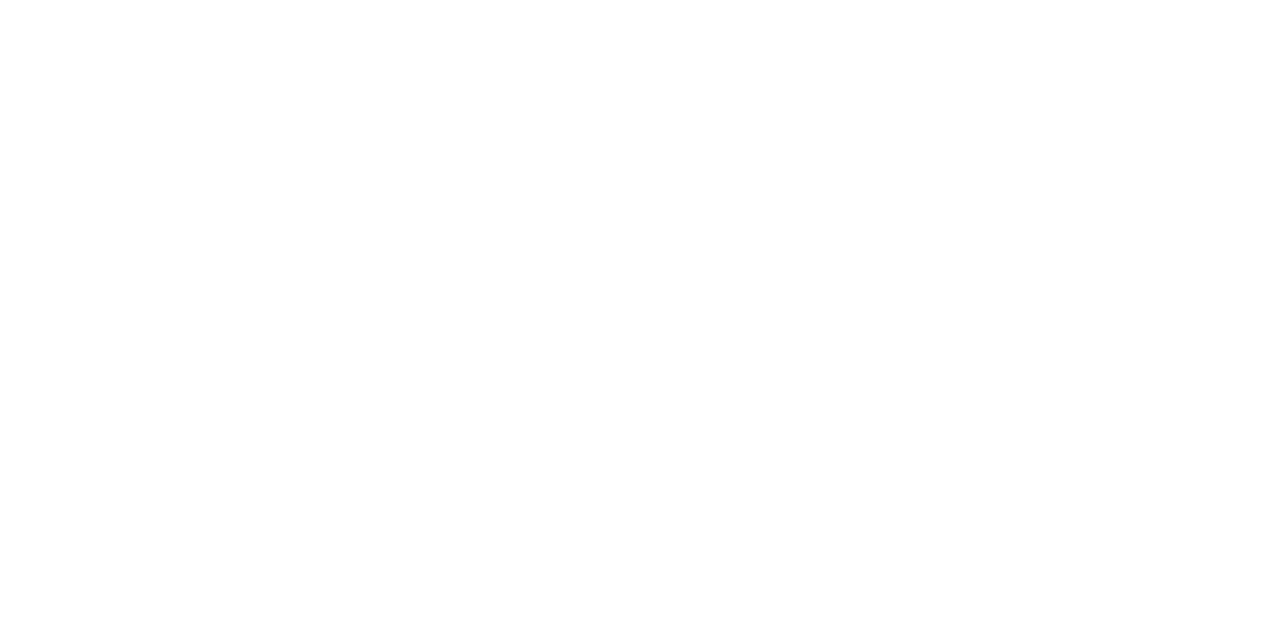
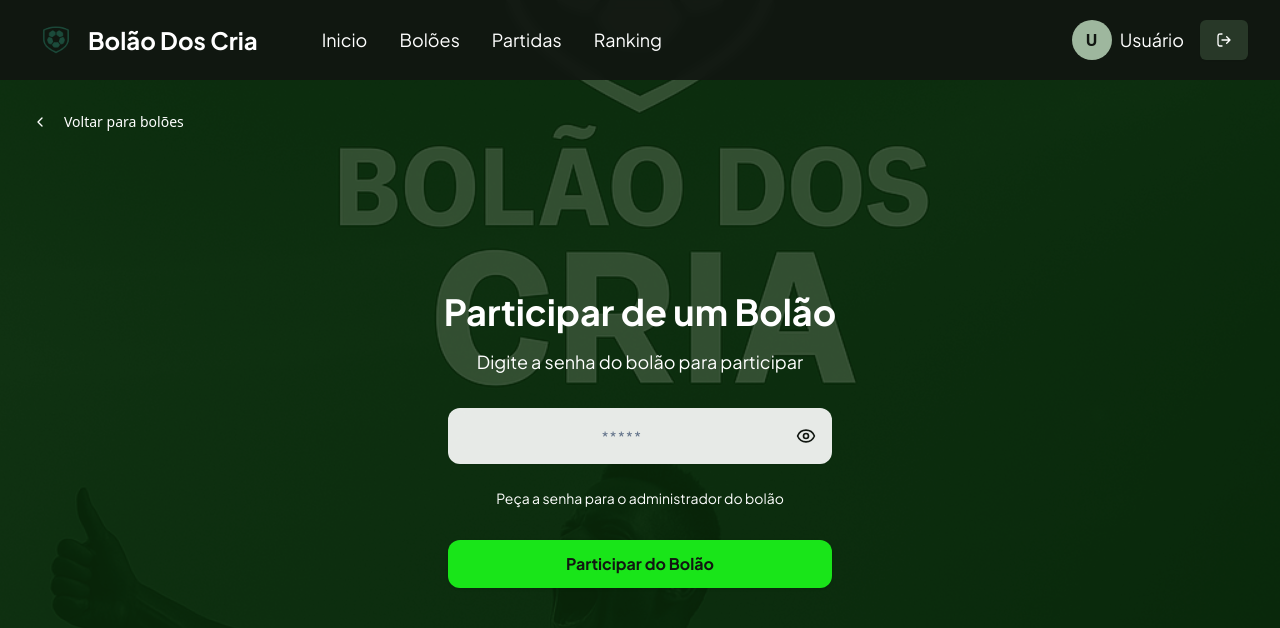
Before and after one commit to SamuelMota321/bolao_dos_cria, a React (Vite) app: page /participar-bolao in a window 1280 px wide. Before the commit this address had no page. Shown: the top 628 px of the page. Built offline with nearby package versions, Linux system fonts and the light colour scheme.

Commit message:
Create Participar de um Bolão page

```diff
--- a/src/index.tsx
+++ b/src/index.tsx
@@ -6,6 +6,7 @@
 import { TelaSucesso } from "./screens/TelaSucesso";
 import { Dashboard } from "./screens/Dashboard";
 import { CriarBolao } from "./screens/CriarBolao";
+import { ParticiparBolao } from "./screens/ParticiparBolao";
 
 createRoot(document.getElementById("app") as HTMLElement).render(
   <StrictMode>
@@ -16,6 +17,7 @@
         <Route path="/sucesso" element={<TelaSucesso />} />
         <Route path="/dashboard" element={<Dashboard />} />
         <Route path="/criar-bolao" element={<CriarBolao />} />
+        <Route path="/participar-bolao" element={<ParticiparBolao />} />
       </Routes>
     </Router>
   </StrictMode>
--- a/src/screens/Dashboard/Dashboard.tsx
+++ b/src/screens/Dashboard/Dashboard.tsx
@@ -70,7 +70,11 @@
             >
               Criar Bolão
             </Button>
-            <Button variant="outline" className="bg-[#283828] hover:bg-[#283828]/90 text-white border-none h-10 px-6 rounded-lg">
+            <Button
+              variant="outline"
+              className="bg-[#283828] hover:bg-[#283828]/90 text-white border-none h-10 px-6 rounded-lg"
+              onClick={() => navigate("/participar-bolao")}
+            >
               Participar
             </Button>
           </div>
@@ -111,7 +115,11 @@
             >
               Criar um Bolão
             </Button>
-            <Button variant="outline" className="bg-[#283828] hover:bg-[#283828]/90 text-white border-none h-10 px-6 rounded-lg">
+            <Button
+              variant="outline"
+              className="bg-[#283828] hover:bg-[#283828]/90 text-white border-none h-10 px-6 rounded-lg"
+              onClick={() => navigate("/participar-bolao")}
+            >
               Ver Todos os Bolões
             </Button>
           </div>
--- /dev/null
+++ b/src/screens/ParticiparBolao/ParticiparBolao.tsx
@@ -0,0 +1,135 @@
+import React, { useState } from "react";
+import { Button } from "../../components/ui/button";
+import { Input } from "../../components/ui/input";
+import { useNavigate } from "react-router-dom";
+import { ChevronLeft, Eye, EyeOff } from "lucide-react";
+
+export const ParticiparBolao = (): JSX.Element => {
+  const navigate = useNavigate();
+  const [showPassword, setShowPassword] = useState(false);
+  const [password, setPassword] = useState("");
+
+  const handleSubmit = (e: React.FormEvent) => {
+    e.preventDefault();
+    // Here you would validate the password and join the pool
+    // For now, we'll just navigate back to dashboard
+    navigate("/dashboard");
+  };
+
+  return (
+    <div className="min-h-screen bg-[#0B2B0B] relative overflow-hidden">
+      {/* Background image with overlay */}
+      <div className="absolute inset-0">
+        <img
+          className="w-full h-full object-cover"
+          alt="Soccer background"
+          src="/chatgpt-image-6-de-mai--de-2025--15-51-28-1-1.png"
+        />
+        <div className="absolute inset-0 bg-[#0B2B0B]/80"></div>
+      </div>
+
+      {/* Navigation */}
+      <nav className="relative z-10 flex items-center justify-between px-8 py-4 bg-[#111611]/90 backdrop-blur-sm">
+        <div className="flex items-center gap-16">
+          <div className="flex items-center gap-2">
+            <img
+              src="/chatgpt-image-6-de-mai--de-2025--16-00-29-1-1.png"
+              alt="Logo"
+              className="w-12 h-12"
+            />
+            <span className="text-white text-2xl font-bold [font-family:'Plus_Jakarta_Sans',Helvetica]">
+              Bolão Dos Cria
+            </span>
+          </div>
+          <div className="flex items-center gap-8">
+            <span className="text-white text-lg [font-family:'Plus_Jakarta_Sans',Helvetica]">
+              Inicio
+            </span>
+            <span className="text-white text-lg [font-family:'Plus_Jakarta_Sans',Helvetica]">
+              Bolões
+            </span>
+            <span className="text-white text-lg [font-family:'Plus_Jakarta_Sans',Helvetica]">
+              Partidas
+            </span>
+            <span className="text-white text-lg [font-family:'Plus_Jakarta_Sans',Helvetica]">
+              Ranking
+            </span>
+          </div>
+        </div>
+        <div className="flex items-center gap-4">
+          <div className="flex items-center gap-2">
+            <div className="w-10 h-10 bg-[#9eb79e] rounded-full flex items-center justify-center">
+              <span className="text-[#111611] font-bold">U</span>
+            </div>
+            <span className="text-white text-lg [font-family:'Plus_Jakarta_Sans',Helvetica]">
+              Usuário
+            </span>
+          </div>
+          <Button
+            variant="outline"
+            className="bg-[#283828] hover:bg-[#283828]/90 text-white border-none h-10 px-4"
+          >
+            <svg width="24" height="24" viewBox="0 0 24 24" fill="none" xmlns="http://www.w3.org/2000/svg">
+              <path d="M16 17L21 12M21 12L16 7M21 12H9M9 3H7.8C6.11984 3 5.27976 3 4.63803 3.32698C4.07354 3.6146 3.6146 4.07354 3.32698 4.63803C3 5.27976 3 6.11984 3 7.8V16.2C3 17.8802 3 18.7202 3.32698 19.362C3.6146 19.9265 4.07354 20.3854 4.63803 20.673C5.27976 21 6.11984 21 7.8 21H9" stroke="white" strokeWidth="2" strokeLinecap="round" strokeLinejoin="round"/>
+            </svg>
+          </Button>
+        </div>
+      </nav>
+
+      {/* Back button */}
+      <div className="relative z-10 px-8 pt-6">
+        <Button
+          variant="ghost"
+          className="text-white hover:bg-white/10 pl-0"
+          onClick={() => navigate("/dashboard")}
+        >
+          <ChevronLeft className="mr-2 h-4 w-4" />
+          Voltar para bolões
+        </Button>
+      </div>
+
+      {/* Main content */}
+      <div className="relative z-10 flex items-center justify-center min-h-[calc(100vh-200px)]">
+        <div className="text-center">
+          <h1 className="text-white text-4xl font-bold mb-4 [font-family:'Plus_Jakarta_Sans',Helvetica]">
+            Participar de um Bolão
+          </h1>
+          <p className="text-white text-lg mb-8 [font-family:'Plus_Jakarta_Sans',Helvetica]">
+            Digite a senha do bolão para participar
+          </p>
+
+          <form onSubmit={handleSubmit} className="w-96 mx-auto">
+            <div className="relative mb-6">
+              <Input
+                type={showPassword ? "text" : "password"}
+                value={password}
+                onChange={(e) => setPassword(e.target.value)}
+                className="h-14 bg-white/90 border-none rounded-xl text-base [font-family:'Plus_Jakarta_Sans',Helvetica] text-[#111611] pr-12 text-center text-2xl tracking-widest"
+                placeholder="*****"
+                required
+              />
+              <button
+                type="button"
+                className="absolute right-4 top-1/2 transform -translate-y-1/2 text-[#111611] hover:text-[#111611]/70"
+                onClick={() => setShowPassword(!showPassword)}
+              >
+                {showPassword ? <EyeOff className="h-5 w-5" /> : <Eye className="h-5 w-5" />}
+              </button>
+            </div>
+
+            <p className="text-white text-sm mb-8 [font-family:'Plus_Jakarta_Sans',Helvetica]">
+              Peça a senha para o administrador do bolão
+            </p>
+
+            <Button
+              type="submit"
+              className="w-full h-12 bg-[#19e519] hover:bg-[#19e519]/90 text-[#111611] rounded-xl font-bold text-base [font-family:'Plus_Jakarta_Sans',Helvetica]"
+            >
+              Participar do Bolão
+            </Button>
+          </form>
+        </div>
+      </div>
+    </div>
+  );
+};
--- /dev/null
+++ b/src/screens/ParticiparBolao/index.ts
@@ -0,0 +1 @@
+export { ParticiparBolao } from "./ParticiparBolao";
```
